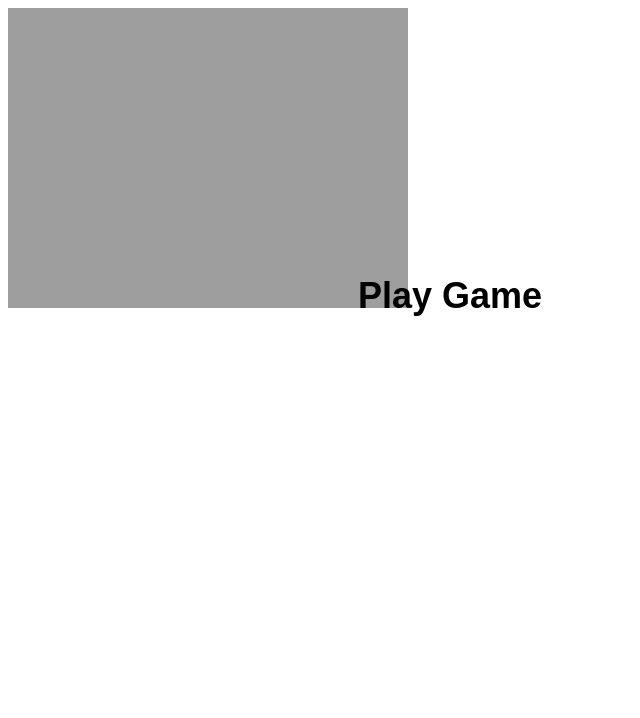
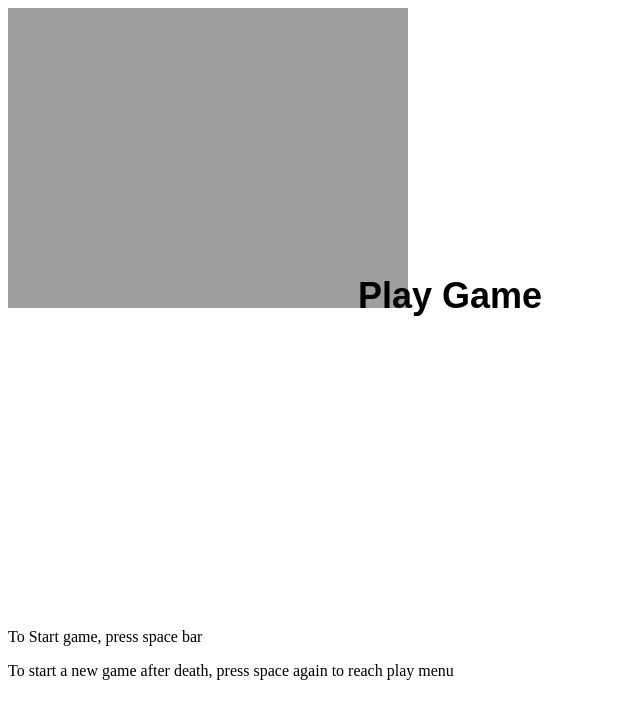
Before and after one commit to skylinepkr/prototype, a plain HTML site: page index.html in a window 1280 px wide. Shown: the whole page, without its empty margins (0-640 px from the left). Drawn offline with Linux system fonts and the light colour scheme.

Commit message:
Added to HTML page

```diff
--- a/index.html
+++ b/index.html
@@ -6,9 +6,13 @@
 </head>
 <body>
     <div id="canvasDiv"></div>
-    <script type="text/javascript" src="html5-canvas-game-character-1.js"></script>
-    <script type="text/javascript">
+    <p>
+    <script type="text/javascript" src="html5-canvas-game-character-1.js"></script>To Start game, press space bar</p>
+    <p>To start a new game after death, press space again to reach play menu</p>
+    <p>&nbsp;</p>
+    <p>&nbsp;</p>
+<script type="text/javascript">
         prepareCanvas(document.getElementById("canvasDiv"), 1000, 600); //490, 220
-    </script>
+      </script>
 </body>
 </html>
```
